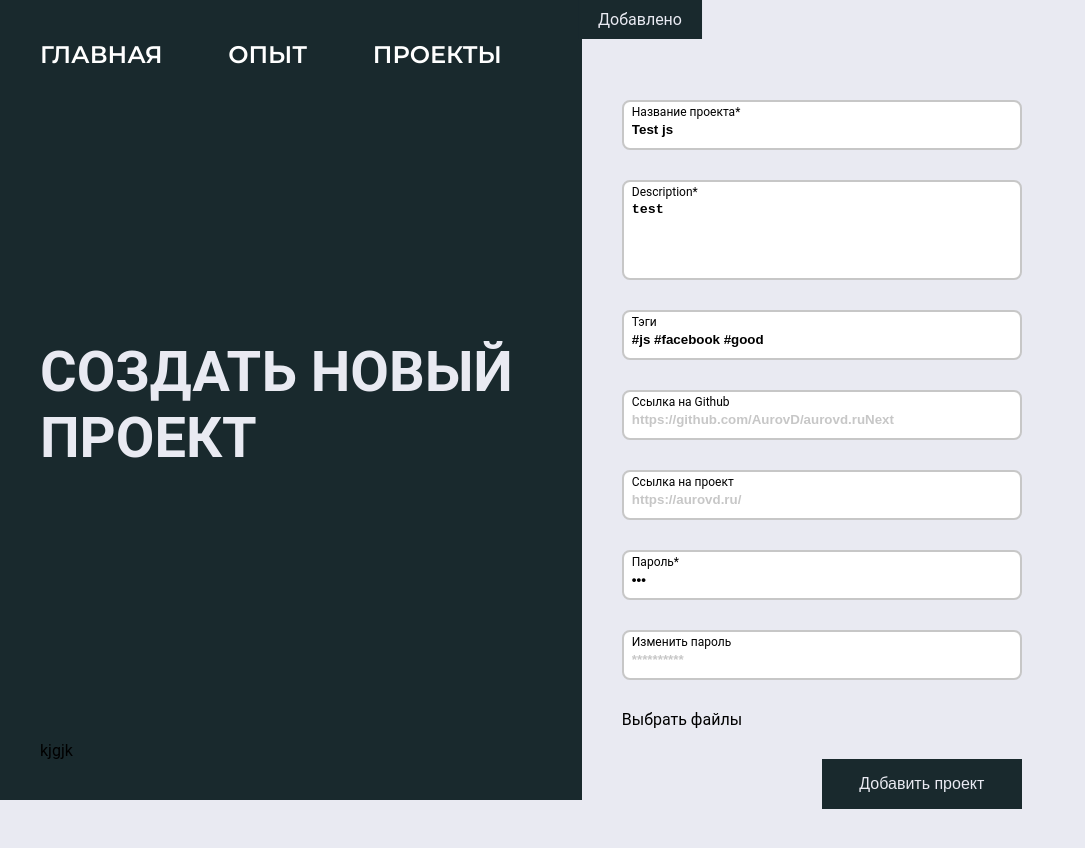
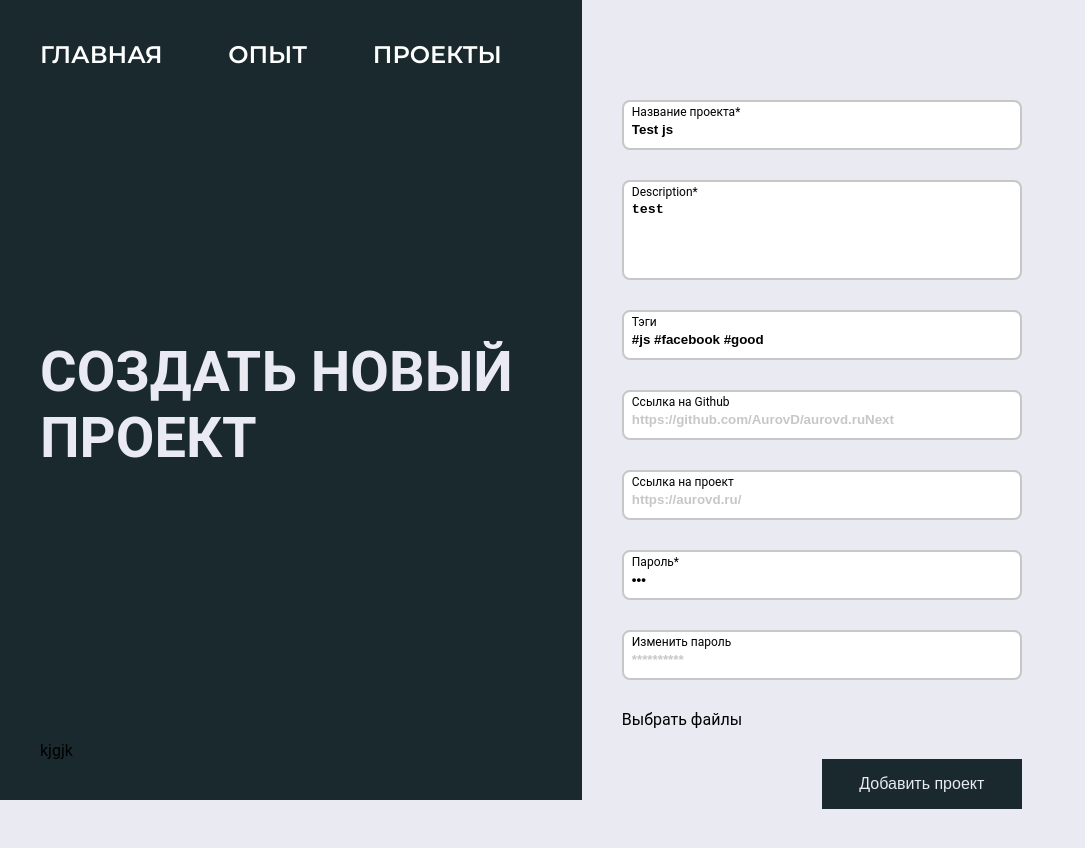
Before and after one commit to AurovD/aurovd.ruNext, a Next.js app: page /create in a window 1280 px wide. Shown: the top 848 px of the page, without its empty margins (0-1085 px from the left). Built offline with nearby package versions, Linux system fonts and the light colour scheme; a web font is replaced by a local one.

Commit message:
toast messages after creating

```diff
--- a/components/Create/Create.module.scss
+++ b/components/Create/Create.module.scss
@@ -1,7 +1,7 @@
 .form {
   gap: 30px;
-  padding-top: 100px;
   width: 400px;
+  padding: 100px max(3vw, 40px);
   button {
     background-color: #19292D;
     color: #E9EAF2;
--- a/components/Create/index.tsx
+++ b/components/Create/index.tsx
@@ -51,7 +51,7 @@ export const CreateProject = () => {
     }
 
     return (
-        <div className={'d-flex justify-content-start ml-40 mb-50'}>
+        <div className={'d-flex justify-content-start'}>
             <Formik
                 initialValues={{
                     title: 'Test js',
--- a/components/Panel/index.tsx
+++ b/components/Panel/index.tsx
@@ -3,7 +3,6 @@ import React, {FC} from 'react';
 import Link from 'next/link';
 
 import styles from './Panel.module.scss';
-import {NextPage} from "next";
 
 // type MainContextProps = {
 //     name: string
@@ -17,6 +16,7 @@ interface PanelProps {
 }
 
 export const Panel: FC<PanelProps> = ({id, title, h2}) => {
+    console.log("panel")
     return (
         <div className={clsx("column d-flex flex-column justify-content-between border-box", styles.panel)}>
             <nav className={clsx("navigation d-flex justify-content-between", styles.navigation)}>
--- a/components/UI/Toast/Toast.module.scss
+++ b/components/UI/Toast/Toast.module.scss
@@ -1,9 +1,30 @@
 .toast {
   position: fixed;
-  top: 0;
   left: 50%;
   transform: translate(-50%);
   background-color: #19292D;
   padding: 10px 20px;
   color: #E9EAF2;
+  animation-name: toast;
+  animation-duration: 5s;
+  top: -50px;
 }
+
+@keyframes toast {
+  0% {
+    top: -50px;
+  }
+  20% {
+    top: 0;
+  }
+  80% {
+    top: 0;
+  }
+  100% {
+    top: -50px;
+  }
+}
+
+//TODO https://habr.com/ru/post/576874/
+//TODO toast
+//TODO lazy components
--- a/components/UI/Toast/index.tsx
+++ b/components/UI/Toast/index.tsx
@@ -9,7 +9,6 @@ interface IMsg {
 
 export const Toast: React.FC<IMsg> = ({msg, status}) => {
     console.log(msg, status);
-    //TODO ширина инпутов
     return (
         <div className={clsx(styles.toast)}>
             {msg}
```
Also changed, not shown: public/hat-5.jpg (added).
